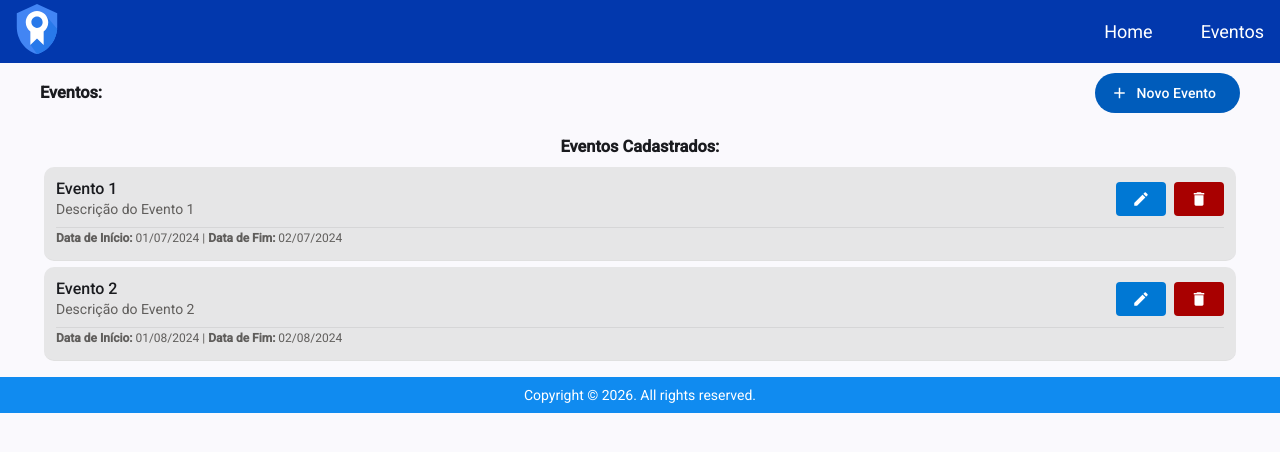
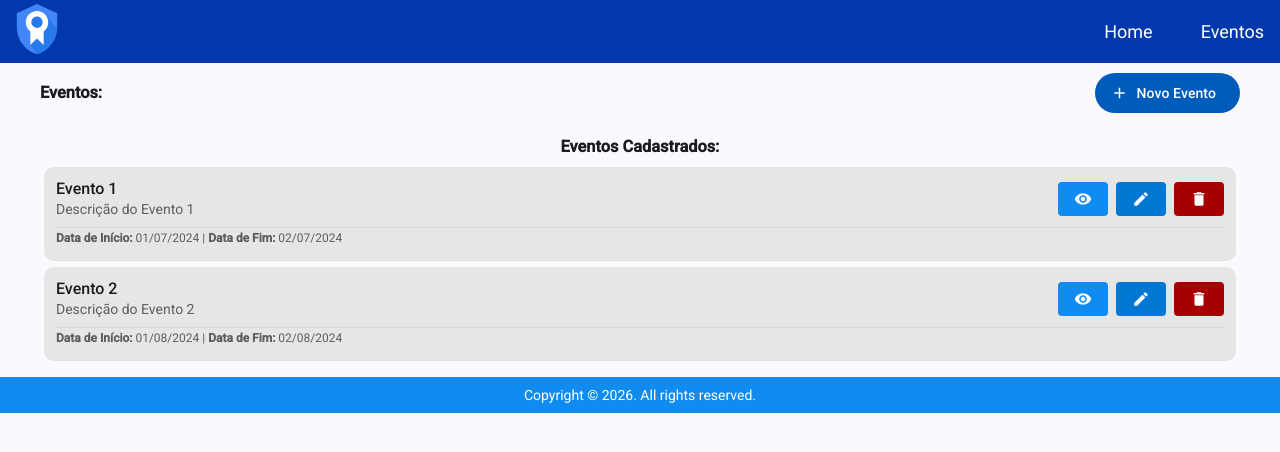
Before and after one commit to thainaviadroski/eventos-f, an Angular app: page /eventos in a window 1280 px wide. Shown: the top 452 px of the page. Built offline with nearby package versions, Linux system fonts and the light colour scheme.

Commit message:
Add button para ver detalhes

```diff
--- a/angular.json
+++ b/angular.json
@@ -89,5 +89,8 @@
         }
       }
     }
+  },
+  "cli": {
+    "analytics": false
   }
 }
--- a/src/app/components/eventos-itens-component/eventos-itens-component.html
+++ b/src/app/components/eventos-itens-component/eventos-itens-component.html
@@ -5,6 +5,9 @@
 			<p>{{ evento.descricao }}</p>
 		</div>
 		<div class="evt-actions">
+			<button class="btn btn-info">
+				<mat-icon style="font-size: 18px; width: 18px; height: 18px;">visibility</mat-icon>
+			</button>
 			<button class="btn btn-primary">
 				<mat-icon style="font-size: 18px; width: 18px; height: 18px;">edit</mat-icon>
 			</button>
--- a/src/app/pages/eventos/eventos.ts
+++ b/src/app/pages/eventos/eventos.ts
@@ -1,12 +1,11 @@
 import { Component } from '@angular/core';
+import { MatButtonModule } from '@angular/material/button';
 import { MatIconModule } from '@angular/material/icon';
-import { MatButtonModule } from '@angular/material/button';
-import { DatePipe } from '@angular/common';
 import { EventosItensComponent } from '../../components/eventos-itens-component/eventos-itens-component';
 
 @Component({
 	selector: 'app-eventos',
-	imports: [MatIconModule, MatButtonModule,DatePipe,EventosItensComponent],
+	imports: [MatIconModule, MatButtonModule,EventosItensComponent],
 	templateUrl: './eventos.html',
 	styleUrl: './eventos.css',
 })
--- a/src/styles.css
+++ b/src/styles.css
@@ -36,7 +36,6 @@ body {
 	font-family: Roboto, "Helvetica Neue", sans-serif;
 }
 
-
 .btn {
 	display: flex;
 	flex-direction: row;
@@ -73,3 +72,8 @@ body {
 	background-color: #6b0404;
 	color: var(--white);
 }
+
+.btn-info{
+	background-color: var(--light-blue);
+	color: var(--white);
+}
```
